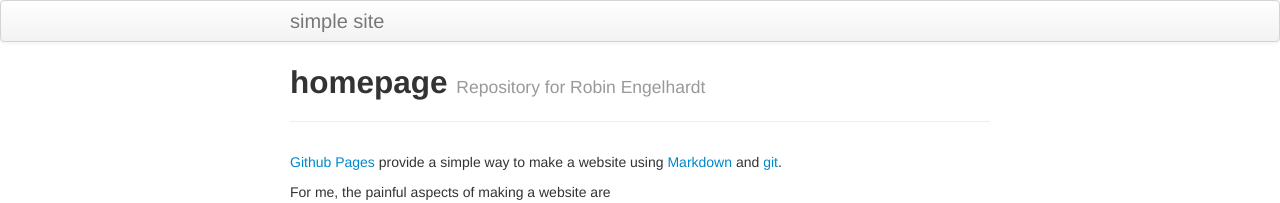
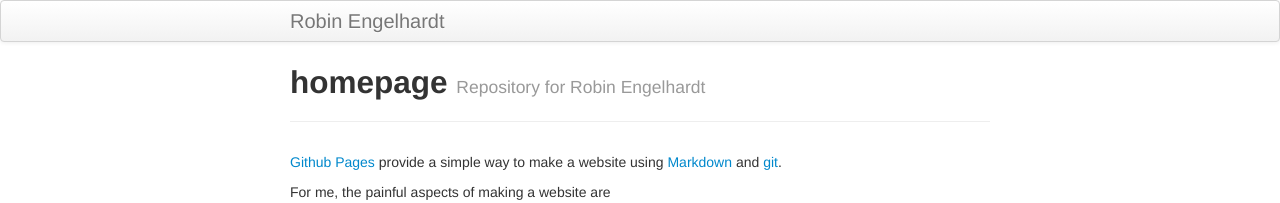
Before and after one commit to gavstrik/gavstrik.github.io, a Jekyll site: the page built from index.md, in a window 1280 px wide. Shown: the top 203 px of the page. Built offline with Jekyll 4.4.1, drawn with Linux system fonts in a browser that asks for light colours.

Commit message:
changed title

```diff
--- a/_config.yml
+++ b/_config.yml
@@ -8,7 +8,7 @@ highlighter: rouge
 # Themes are encouraged to use these universal variables
 # so be sure to set them if your theme uses them.
 #
-title : simple site
+title : Robin Engelhardt
 author :
   name : Robin Engelhardt
   email : robin.engelhardt@gmail.com
```
